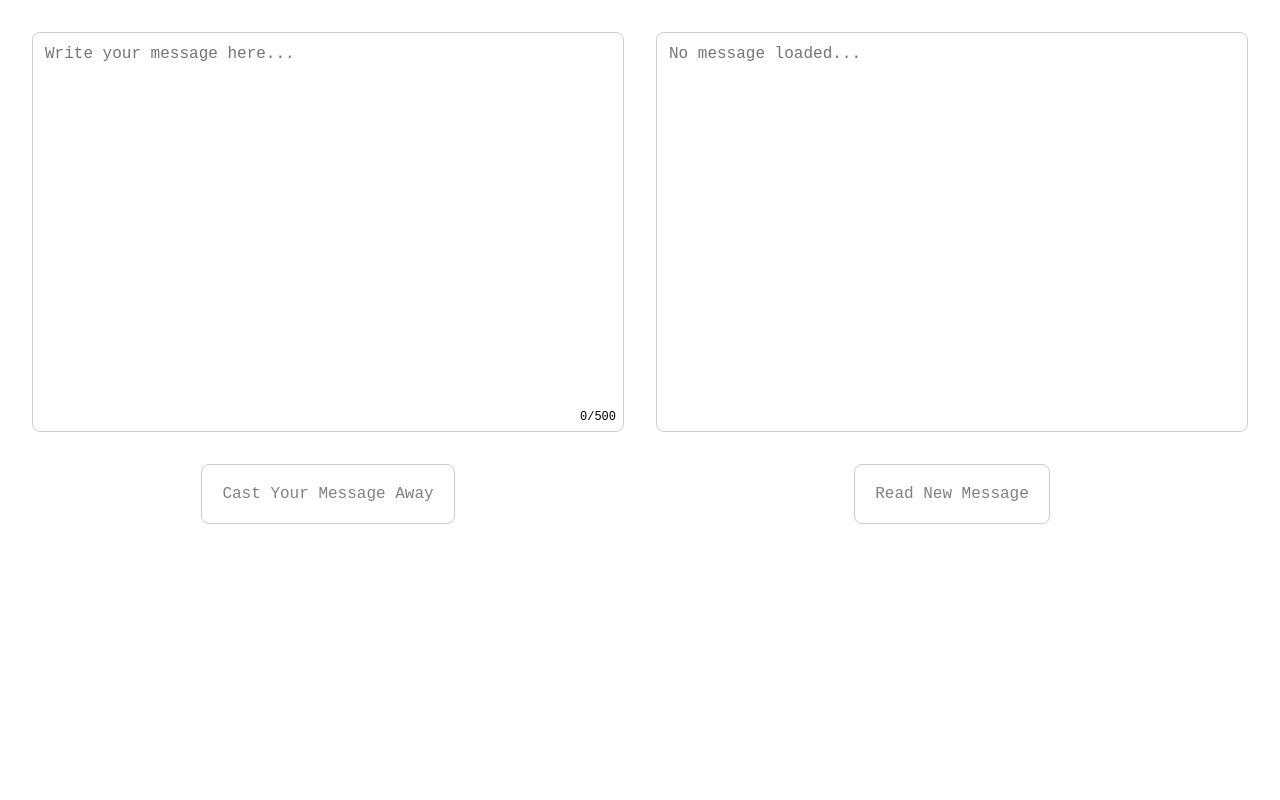
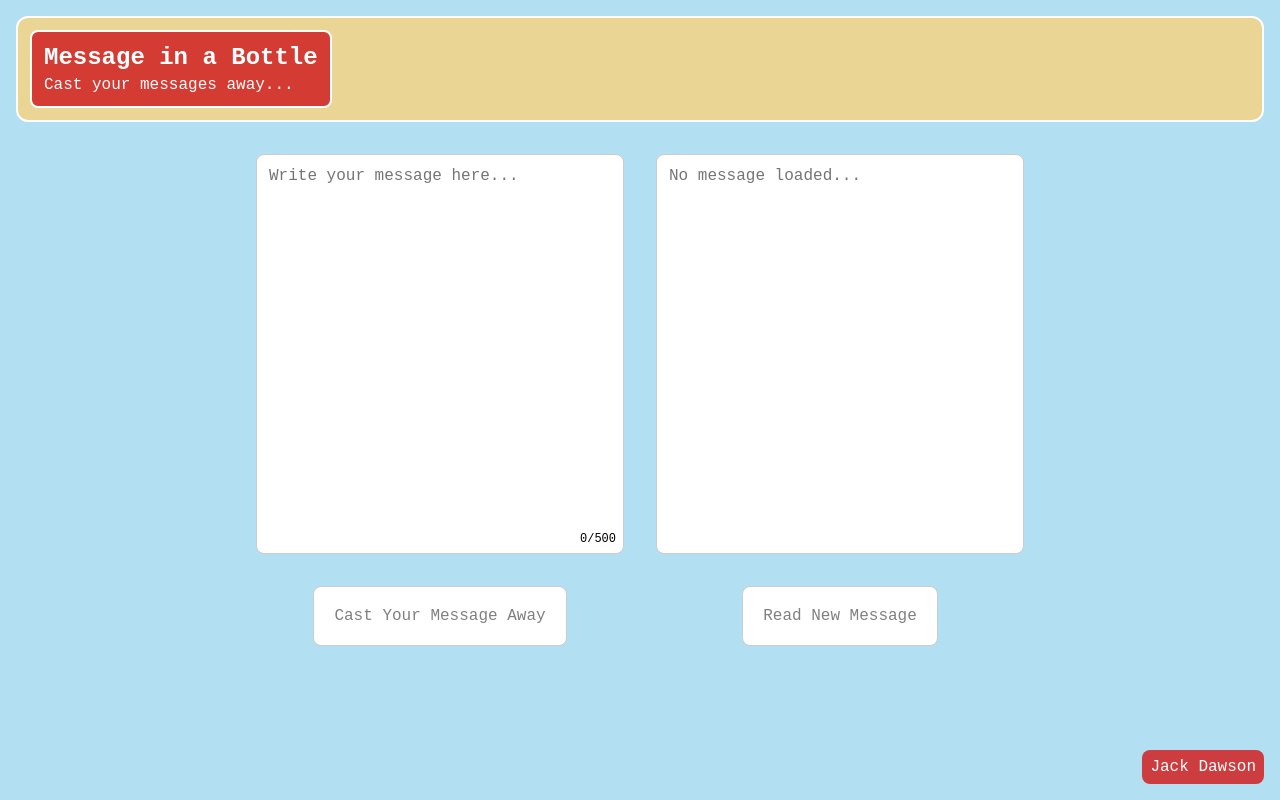
Before and after one commit to jacksoncdawson/message-in-a-bottle, a React (Create React App) app: page / in a window 1280 px wide. Built offline with nearby package versions, Linux system fonts and the light colour scheme.

Commit message:
UI Work
- Added Background colors, signature, header

```diff
--- a/src/Components/App/App.jsx
+++ b/src/Components/App/App.jsx
@@ -2,12 +2,17 @@ import React from "react";
 import styles from "./App.module.css";
 import MessageOut from "../MessageOut/MessageOut.jsx";
 import MessageIn from "../MessageIn/MessageIn.jsx";
+import Header from "../Header/Header.jsx";
 
 function App() {
   return (
     <div className={styles.App}>
-      <MessageOut />
-      <MessageIn />
+      <Header />
+      <div className={styles.content}>
+        <MessageOut />
+        <MessageIn />
+      </div>
+      <p id={styles.signature}>Jack Dawson</p>
     </div>
   );
 }
--- a/src/Components/App/App.module.css
+++ b/src/Components/App/App.module.css
@@ -2,6 +2,10 @@
 
 html {
   font-size: 16px;
+}
+
+body {
+  background-color: rgba(108, 194, 228, 0.518);
 }
 
 html,
@@ -13,6 +17,23 @@ body {
 
 .App {
   display: flex;
-  padding: 1rem;
-  /* border: 1px solid red; */
+  flex-direction: column;
 }
+
+.content {
+  display: flex;
+  margin-left: 15rem;
+  margin-right: 15rem;
+}
+
+#signature {
+  position: absolute;
+  bottom: 0;
+  right: 0;
+  margin: 1rem;
+  padding: 0.5rem;
+  font-family: monospace;
+  color: white;
+  background-color: rgba(209, 39, 39, 0.884);
+  border-radius: 0.5rem;
+}
--- /dev/null
+++ b/src/Components/Header/Header.jsx
@@ -0,0 +1,15 @@
+import React from "react";
+import styles from "./Header.module.css";
+
+const Header = () => {
+  return (
+    <div className={styles.headerBar}>
+      <div className={styles.container}>
+        <h1 className={styles.title}>Message in a Bottle</h1>
+        <p className={styles.subtitle}>Cast your messages away...</p>
+      </div>
+    </div>
+  );
+};
+
+export default Header;
--- /dev/null
+++ b/src/Components/Header/Header.module.css
@@ -0,0 +1,36 @@
+.headerBar {
+  display: flex;
+  align-items: flex-start;
+  padding: 0.75rem;
+  background-color: rgba(245, 211, 131, 0.843);
+  margin: 1rem;
+  border-radius: 0.75rem;
+  position: relative;
+  border: 2px solid white;
+}
+
+.container {
+  position: relative;
+  display: flex;
+  flex-direction: column;
+  background-color: rgba(209, 39, 39, 0.884);
+  padding: 0.75rem;
+  border-radius: 0.5rem;
+  border: 2px solid white;
+  box-shadow: 1rem;
+}
+
+.title {
+  margin: 0;
+  padding-bottom: 0.3rem;
+  font-family: monospace;
+  color: white;
+  font-size: 1.5rem;
+}
+
+.subtitle {
+  margin: 0;
+  font-family: monospace;
+  color: white;
+  font-size: 1rem;
+}
--- a/src/Components/MessageIn/MessageIn.jsx
+++ b/src/Components/MessageIn/MessageIn.jsx
@@ -16,10 +16,6 @@ function MessageIn() {
   const [loading, setLoading] = useState(false);
   const [showImage, setShowImage] = useState(false);
 
-  const handleNoMessage = () => {
-    setShowImage(true);
-  };
-
   const pullMessage = async () => {
     try {
       setLoading(true);
@@ -32,7 +28,7 @@ function MessageIn() {
       }));
 
       if (messageData.length === 0) {
-        handleNoMessage();
+        setShowImage(true);
         return;
       } else {
         setShowImage(false);
--- a/src/Components/MessageIn/MessageIn.module.css
+++ b/src/Components/MessageIn/MessageIn.module.css
@@ -7,13 +7,15 @@
   max-width: 1000px;
 }
 
-/* Read Field - Message */
+/* Read Field */
 
 .readContainer {
   flex-grow: 1;
   height: 25rem;
   margin-bottom: 2rem;
 }
+
+/* Read Field -> Message */
 
 .readField {
   width: 100%;
@@ -32,7 +34,7 @@
   box-shadow: 0 0 0 2px rgba(0, 0, 0, 0.1);
 }
 
-/* Read Field - No Messages */
+/* Read Field -> No Messages */
 
 .noMessagesContainer {
   display: flex;
@@ -43,6 +45,9 @@
   height: 100%;
   overflow: hidden;
   position: relative;
+  border: 1px solid #ccc;
+  border-radius: 0.5rem;
+  background-color: white;
 }
 
 .noMessagesContainer img {
--- a/src/Components/MessageOut/MessageOut.jsx
+++ b/src/Components/MessageOut/MessageOut.jsx
@@ -16,6 +16,7 @@ function MessageOut() {
     }
   };
 
+  // Submit Handler (Add Message to Firestore)
   const handleSubmit = async () => {
     // Handle Empty Message
     if (message.trim() === "") {
```
